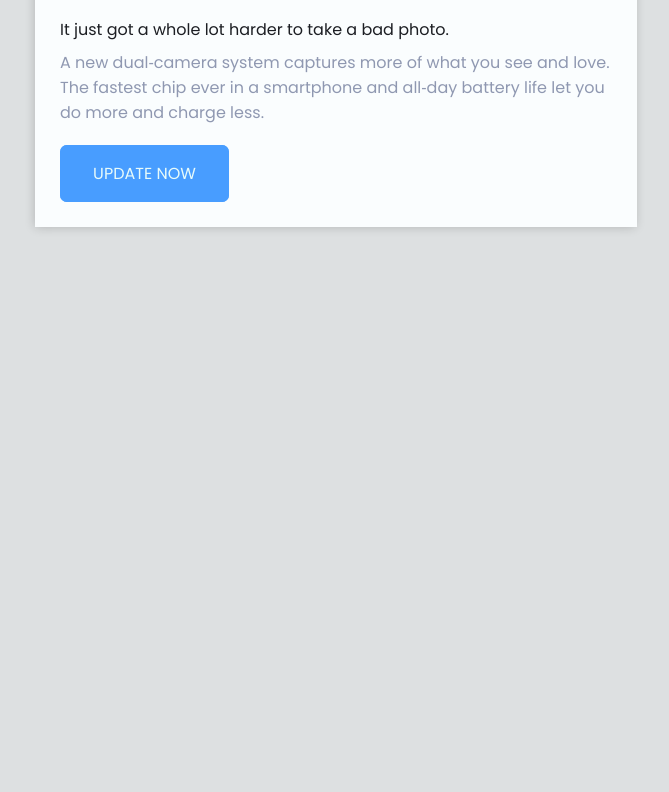
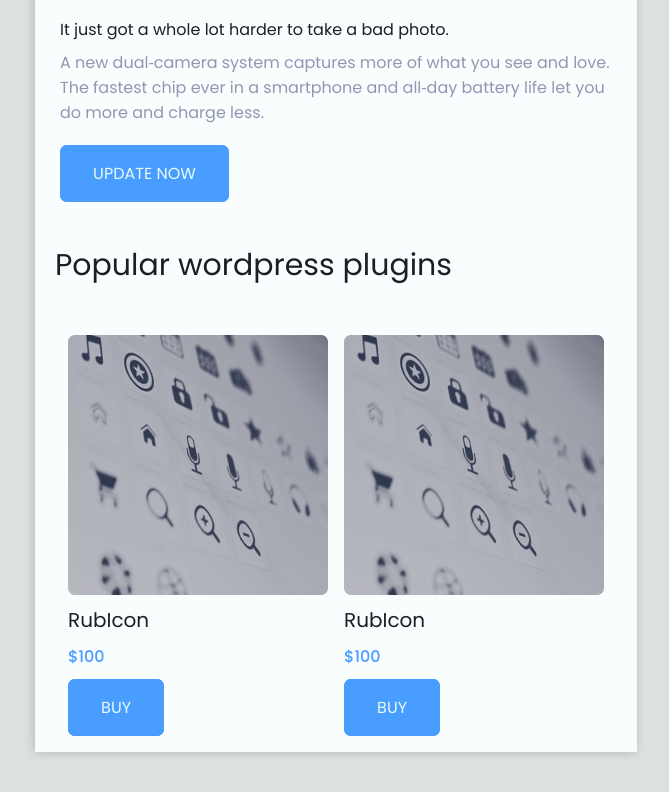
Before and after one commit to blessMe-Padre/--------email---------, a plain HTML site: page index.html in a window 1280 px wide. Shown: the part 533-1325 px from the top of the page, without its empty margins (305-974 px from the left). Before the commit the page ends 800 px from the top, so only its background shows below. Drawn offline with Linux system fonts and the light colour scheme.

Commit message:
добавляет секцию popular

```diff
--- a/index.html
+++ b/index.html
@@ -166,7 +166,7 @@
               </tr>
               <tr>
                 <td style="padding: 20px 0 20px 0; text-align: center;">
-                  <img src="hero-image.png" alt="hero-image" border="0" width="552">
+                  <img src="hero-image.png" alt="hero-image" border="0" width="552" style="max-width: 552px;">
                 </td>
               </tr>
               <tr>
@@ -197,6 +197,122 @@
           </td>
         </tr>
         <!-- end hero -->
+
+        <!-- popular  -->
+        <tr>
+          <td>
+            <table border="0" cellspacing="0" cellpadding="0" role="presentation">
+              <tr>
+                <td style="padding: 20px 20px 20px 20px;">
+                  <h2
+                    style="margin: 0;font-family: 'Poppins';font-style: normal;font-weight: 400;font-size: 30px;line-height: 36px;">
+                    Popular wordpress plugins</h2>
+                </td>
+              </tr>
+            </table>
+          </td>
+        </tr>
+        <tr>
+          <td align="center" style="padding: 0 25px 0 25px; font-size: 0;" class="two-columns mobile-padding">
+            <!--[if (gte mso 9)|(IE)]>
+            <table border="0" cellspacing="0" cellpadding="0" role="presentation">
+            <tr>
+            <td>
+            <![endif]-->
+            <table border="0" cellspacing="0" cellpadding="0" role="presentation"
+              style="vertical-align: top; width: 100%; max-width: 276px; display: inline-block;" class="column">
+              <tr>
+                <td style="padding: 32px 8px 16px 8px;" class="mobile-col-padding">
+                  <table border="0" cellspacing="0" cellpadding="0" role="presentation" style="text-align: left;">
+                    <tr>
+                      <td style="padding: 0 0 10px 0;">
+                        <img src="1.png" alt="icons" width="260" style="max-width: 260px;">
+                      </td>
+                    </tr>
+                    <tr>
+                      <td style="padding: 0 0 10px 0;">
+                        <h3
+                          style="margin: 0;font-family: 'Poppins';font-style: normal;font-weight: 400;font-size: 20px;line-height: 30px;">
+                          RubIcon</h3>
+                      </td>
+                    </tr>
+                    <tr>
+                      <td>
+                        <p
+                          style="margin: 0;font-weight: 500;font-size: 16px;line-height: 24px;color: #489DFF; padding: 0 0 10px 0;">
+                          $100</p>
+                      </td>
+                    </tr>
+                    <tr>
+                      <td>
+                        <table border="0" cellspacing="0" cellpadding="0" role="presentation">
+                          <tr>
+                            <td style="background-color: #489DFF; border-radius: 7px;">
+                              <a href="#" target="_blank"
+                                style="background-color: #489DFF; padding: 16px 16px 16px 16px;display: inline-block; border-radius: 7px;">
+                                &nbsp;&nbsp;&nbsp;&nbsp;BUY&nbsp;&nbsp;&nbsp;&nbsp;</a>
+                            </td>
+                          </tr>
+                        </table>
+                      </td>
+                    </tr>
+                  </table>
+                </td>
+              </tr>
+            </table>
+            <!--[if (gte mso 9)|(IE)]>
+            </td>
+            <td>
+            <![endif]-->
+            <table border="0" cellspacing="0" cellpadding="0" role="presentation"
+              style="vertical-align: top; width: 100%; max-width: 276px; display: inline-block;" class="column">
+              <tr>
+                <td style="padding: 32px 8px 16px 8px;" class="mobile-col-padding">
+                  <table border="0" cellspacing="0" cellpadding="0" role="presentation" style="text-align: left;">
+                    <tr>
+                      <td style="padding: 0 0 10px 0;">
+                        <img src="1.png" alt="icons" width="260" style="max-width: 260px;">
+                      </td>
+                    </tr>
+                    <tr>
+                      <td style="padding: 0 0 10px 0;">
+                        <h3
+                          style="margin: 0;font-family: 'Poppins';font-style: normal;font-weight: 400;font-size: 20px;line-height: 30px;">
+                          RubIcon</h3>
+                      </td>
+                    </tr>
+                    <tr>
+                      <td>
+                        <p
+                          style="margin: 0;font-weight: 500;font-size: 16px;line-height: 24px;color: #489DFF; padding: 0 0 10px 0;">
+                          $100</p>
+                      </td>
+                    </tr>
+                    <tr>
+                      <td>
+                        <table border="0" cellspacing="0" cellpadding="0" role="presentation">
+                          <tr>
+                            <td style="background-color: #489DFF; border-radius: 7px;">
+                              <a href="#" target="_blank"
+                                style="background-color: #489DFF; padding: 16px 16px 16px 16px;display: inline-block; border-radius: 7px;">
+                                &nbsp;&nbsp;&nbsp;&nbsp;BUY&nbsp;&nbsp;&nbsp;&nbsp;</a>
+                            </td>
+                          </tr>
+                        </table>
+                      </td>
+                    </tr>
+                  </table>
+                </td>
+              </tr>
+            </table>
+            <!--[if (gte mso 9)|(IE)]>
+            </td>
+            </tr>
+            </table>
+            <![endif]-->
+          </td>
+        </tr>
+        <!-- popular end -->
 
 
 
```
